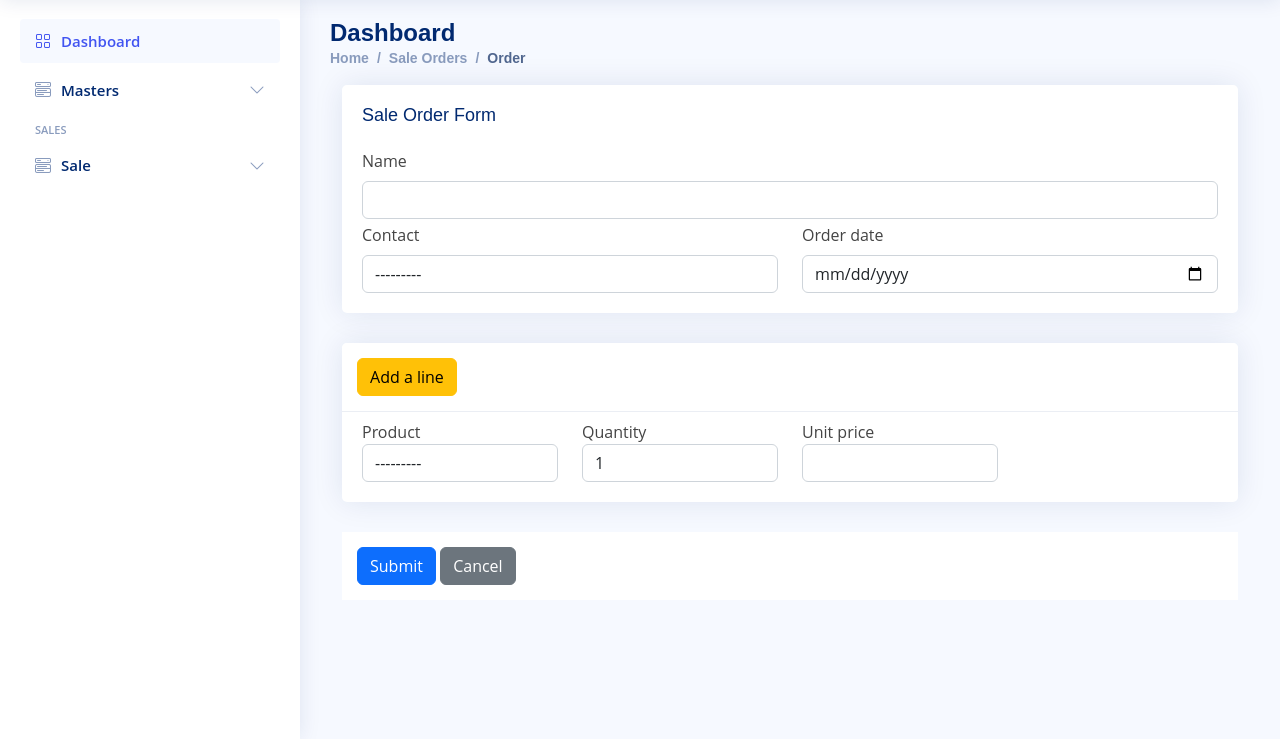
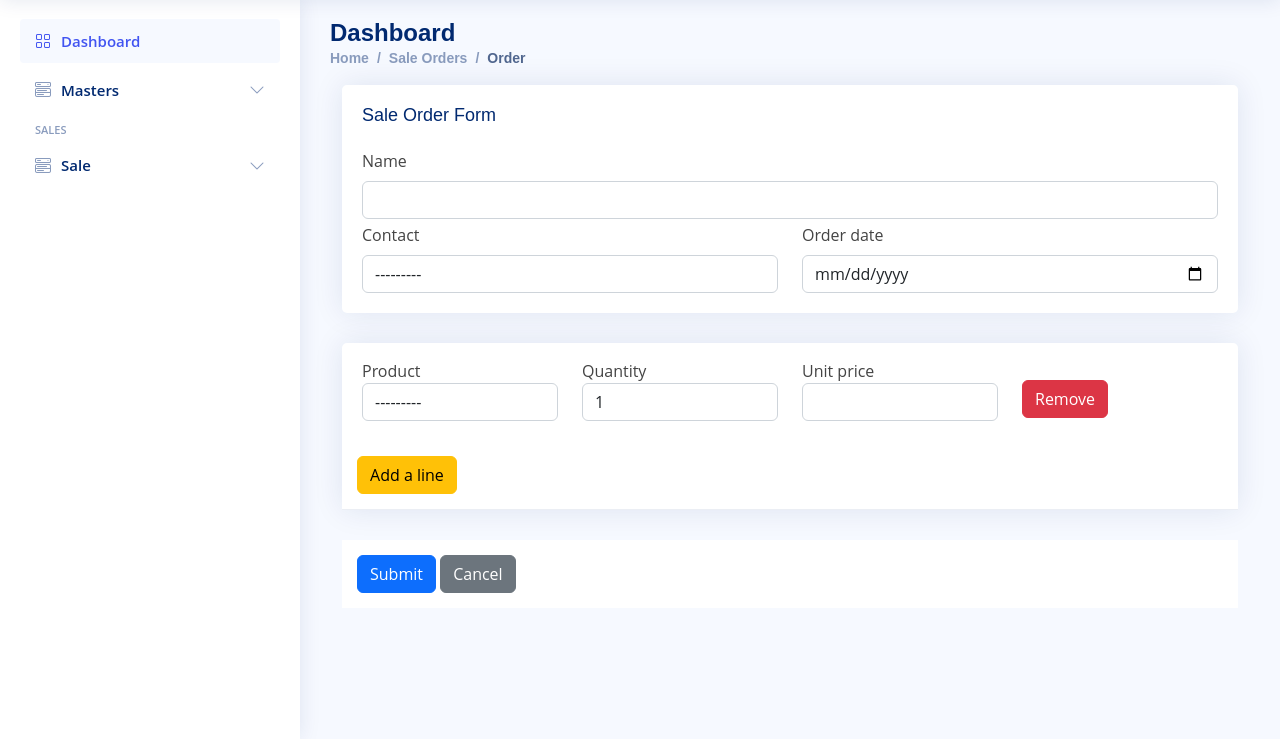
Before and after one commit to princea55/django_topics, a Django app: page /django_forms/add-sale-order in a window 1280 px wide. Shown: the part 61-800 px from the top of the page. Run offline with Django 4.2, Linux system fonts and the light colour scheme; data that the repository does not hold is empty; some libraries are stand-ins or nearby versions.

Commit message:
[IMP] added remove button

```diff
--- a/web/forms/templates/sale_order.html
+++ b/web/forms/templates/sale_order.html
@@ -4,7 +4,7 @@
 {% block css-head %}
 {# To Add Select2 #}
 {% endblock css-head %}
-
+formset
 {% block content %}
 <div class="pagetitle">
     <h1>Dashboard</h1>
@@ -24,10 +24,6 @@
                 {% csrf_token %}
                 <div class="card-body">
                     <h5 class="card-title">Sale Order Form</h5>
-
-                    <!-- Multi Columns Form -->
-
-                        {{ formset.management_form }}
                         <div class="row mb-1">
                             <div class="col-md-12">
                                 <div class="form-group">
@@ -63,15 +59,10 @@
 
 
                 <div class="card card-default">
-                    <div class="card-header">
-                        <a href="javascript:void(0);" class="btn btn-warning add-form float-right">
-                            Add a line</a>
 
-
-                    </div>
-                   <div class="card-body" id="order_line_body">
+                   <div class="card-body mt-2" id="order_line_body">
                         {% for forms in formset %}
-                        <div class="row mt-2">
+                        <div class="row mt-2 extra_order_line">
                             {{ forms.id }}
                             {{ forms.DELETE }}
                             <div class="col-md-3">
@@ -102,10 +93,17 @@
                                 </div>
                             </div>
                             <div class="col-md-3" style="padding-top: 21px;">
-
+                                {% if forms.id.value != 1 %}
+                                    <a href="javascript:void(0);" class="btn btn-danger remove-form float-right"
+                                    data-prefix="{{ forms.prefix }}">Remove</a>
+                                {%endif%}
                             </div>
                         </div>
                          {% endfor %}
+                    </div>
+                     <div class="card-header">
+                        <a href="javascript:void(0);" class="btn btn-warning add-form float-right">
+                            Add a line</a>
                     </div>
 
                 </div>
@@ -146,9 +144,11 @@ $(function(){
                 let prefix = $(this).data('prefix');
                 let is_update = $('#id_' + prefix + '-id').val()
                 if (is_update !== '') {
+                    console.log("yyyyyyyyyyyyyyy");
                     $(this).closest('.extra_order_line').hide();
                     $('#id_' + prefix + '-DELETE').val('1')
                 } else {
+                    console.log("tttttttttttttttttt");
                     let current_val = $('#id_form-TOTAL_FORMS').val()
                     current_val--;
                     $('#id_form-TOTAL_FORMS').val(current_val)
```
